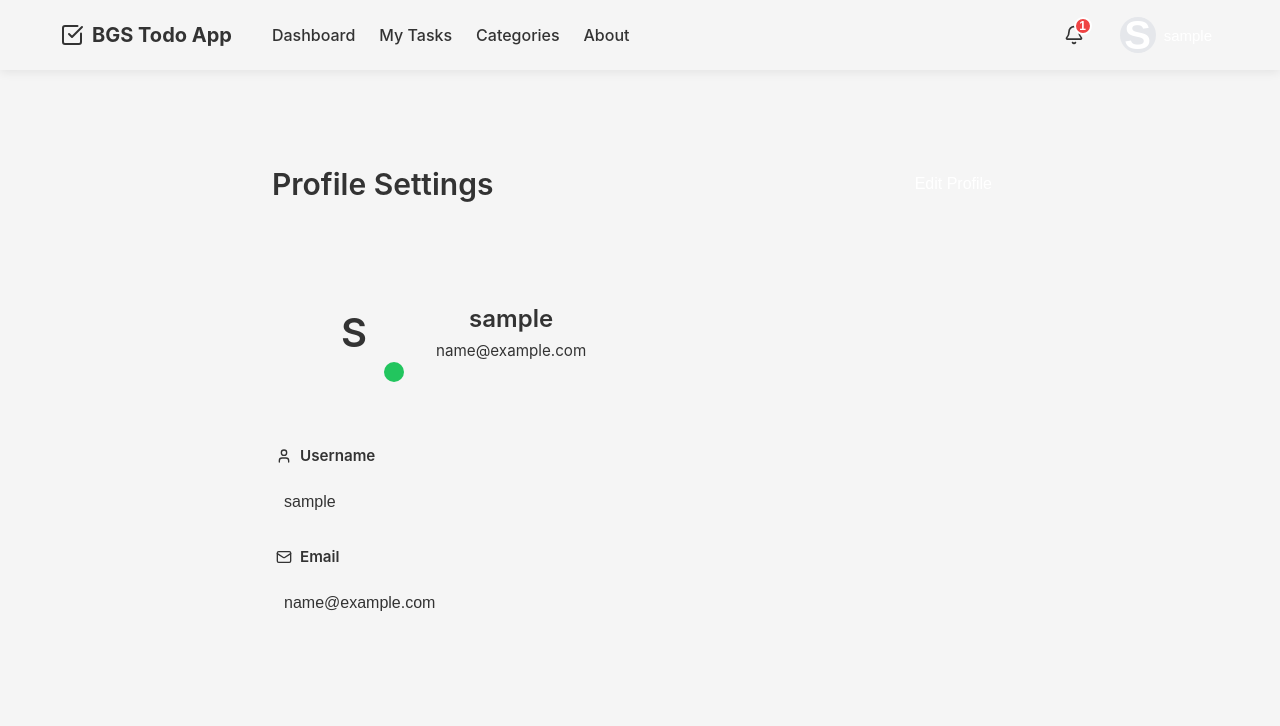
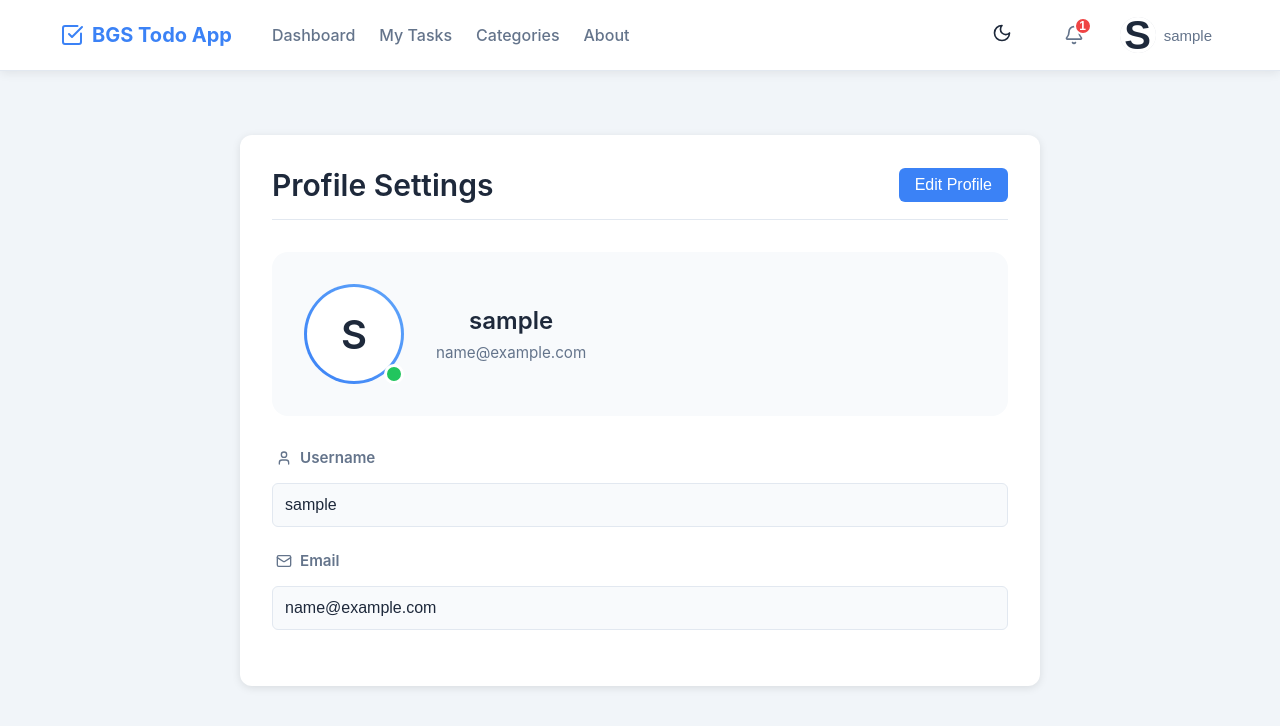
Before and after one commit to FutureMulenga/To-Do-List, a React (Create React App) app in the folder Frontend/bgs-todo-app/: page /profile in a window 1280 px wide. Shown: the top 726 px of the page. Built offline with nearby package versions, Linux system fonts and the light colour scheme; sample sign-in values are in the browser's storage.

Commit message:
fixing header page

```diff
--- a/Frontend/bgs-todo-app/public/index.html
+++ b/Frontend/bgs-todo-app/public/index.html
@@ -6,7 +6,7 @@
     <meta name="theme-color" content="#000000" />
     <meta
       name="description"
-      content="Web site created using create-react-app"
+      content="To Do List App"
     />
     <!--
       manifest.json provides metadata used when your web app is installed on a
--- a/Frontend/bgs-todo-app/src/components/pages/header.jsx
+++ b/Frontend/bgs-todo-app/src/components/pages/header.jsx
@@ -1,7 +1,7 @@
 import React, { useState, useRef, useEffect } from 'react';
 import { Link, useNavigate, useLocation } from 'react-router-dom';
 import { useAuth } from '../context/AuthContext';
-import { CheckSquare, User, Settings, LogOut, Menu, X, Bell } from 'lucide-react';
+import { Sun, Moon, CheckSquare, User, Settings, LogOut, Menu, X, Bell } from 'lucide-react';
 import '../assets/css/header.css';
 
 const Header = () => {
@@ -14,6 +14,7 @@ const Header = () => {
     { id: 1, message: "You have 3 tasks due today", read: false },
     { id: 2, message: "Welcome to BGS Todo App!", read: true }
   ]);
+  const [theme, setTheme] = useState(() => localStorage.getItem('theme') || 'light');
   const dropdownRef = useRef(null);
 
   // Close dropdown when clicking outside
@@ -35,6 +36,12 @@ const Header = () => {
     setMobileMenuOpen(false);
   }, [location.pathname]);
 
+  // Theme management
+  useEffect(() => {
+    document.documentElement.setAttribute('data-theme', theme);
+    localStorage.setItem('theme', theme);
+  }, [theme]);
+
   const handleLogout = () => {
     logout();
     navigate('/login');
@@ -51,6 +58,10 @@ const Header = () => {
 
   const isActivePage = (path) => {
     return location.pathname === path;
+  };
+
+  const toggleTheme = () => {
+    setTheme(prevTheme => prevTheme === 'light' ? 'dark' : 'light');
   };
 
   return (
@@ -93,6 +104,17 @@ const Header = () => {
 
           {isAuthenticated ? (
             <div className="user-section">
+              {/* Theme toggle */}
+              <div className="theme-toggle">
+                <button
+                  className="theme-toggle-button"
+                  onClick={toggleTheme}
+                  aria-label={`Switch to ${theme === 'light' ? 'dark' : 'light'} mode`}
+                >
+                  {theme === 'light' ? <Moon size={20} /> : <Sun size={20} />}
+                </button>
+              </div>
+
               {/* Notifications */}
               <div className="notification-container">
                 <button
--- a/Frontend/bgs-todo-app/src/components/services/api.js
+++ b/Frontend/bgs-todo-app/src/components/services/api.js
@@ -20,7 +20,7 @@ api.interceptors.request.use(
   (error) => Promise.reject(error)
 );
 
-// API service methods
+// AUTH API service methods
 export const authService = {
   login: (credentials) => api.post('/auth/login/', credentials),
   register: (userData) => api.post('/auth/register/', userData),
@@ -41,6 +41,7 @@ export const authService = {
   }
 };
 
+// TASK API service methods
 export const todoService = {
   getTasks: () => api.get('/tasks/tasks/'),
   getTask: (id) => api.get(`/tasks/tasks/${id}`),
```
